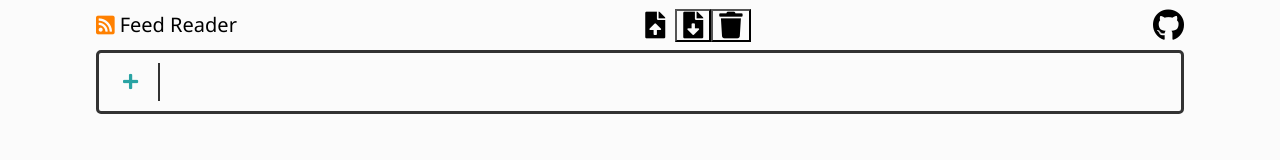
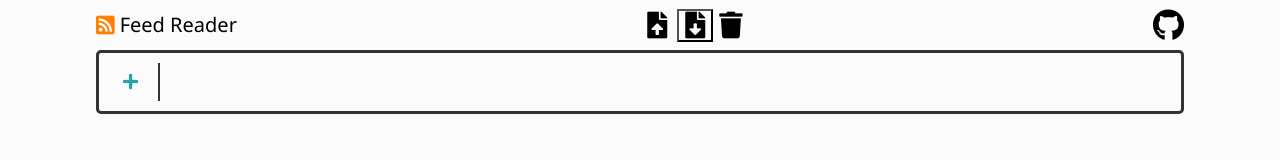
Before and after one commit to m1k3f/RssMedia, a React (Create React App) app in the folder ClientApp/: page / in a window 1280 px wide. Shown: the top 160 px of the page. Built offline with nearby package versions, Linux system fonts and the light colour scheme.

Commit message:
added delete feeds logic

```diff
--- a/ClientApp/src/components/NavMenu/NavMenu.js
+++ b/ClientApp/src/components/NavMenu/NavMenu.js
@@ -34,8 +34,8 @@ export class NavMenu extends Component {
   // }
 
   handleFeedButtonCallback = (option) => {
+    const { feedLinksSettings, saveAndRefreshFeedLinks } = this.context;
     if (option.action === 'feedsImport') {
-        const { feedLinksSettings, saveAndRefreshFeedLinks } = this.context;
       let feedLinkSettingsCopy = {...feedLinksSettings};
 
       feedLinkSettingsCopy.feedLinks.length = 0;
@@ -50,8 +50,9 @@ export class NavMenu extends Component {
 
     }
     else if (option.action === 'feedsDelete') {
-      this.IsFeedsDelete = true;
-      this.ReactSwal.close();
+      let feedLinkSettingsCopy = {...feedLinksSettings};
+      feedLinkSettingsCopy.feedLinks.length = 0;
+      saveAndRefreshFeedLinks(feedLinkSettingsCopy);
     }
 }
 
--- a/ClientApp/src/components/NavMenu/controls/DeleteFeedsButton.js
+++ b/ClientApp/src/components/NavMenu/controls/DeleteFeedsButton.js
@@ -3,13 +3,26 @@ import React, { Component } from 'react';
 export class DeleteFeedsButton extends Component {
 
     handleDeleteButtonClick = (e) => {
-        this.props.settingsCallback("feedsDelete");
+        this.showSpinner(true);
+
+        let option = {
+            action: 'feedsDelete'
+        }
+        this.props.settingsCallback(option);
+
+        this.showSpinner(false);
+    }
+
+    showSpinner = (show) => {
+        this.setState({
+            isLoading: show
+        });
     }
 
     render() {
         return (
             <React.Fragment>
-                <button onClick={this.handleDeleteButtonClick} title="Delete All">
+                <button className="iconButton" onClick={this.handleDeleteButtonClick} title="Delete All Feeds">
                     <i className="fas fa-trash fa-2x"></i>
                 </button>
             </React.Fragment>
```
Lines whose indentation alone changed are shown as unchanged.
